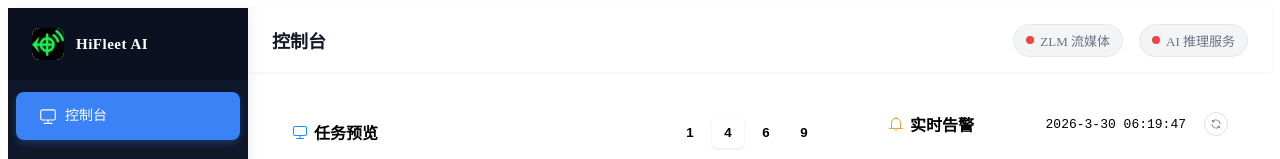
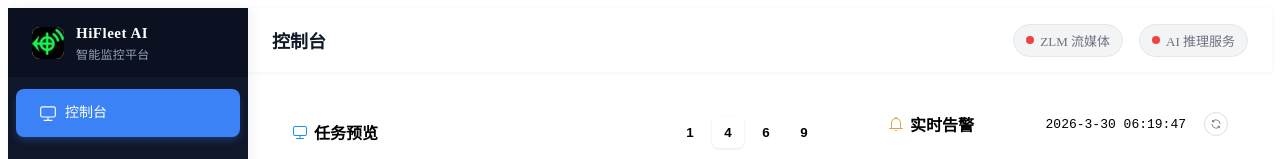
Before and after one commit to huangchao99/ai-monitor-frontend, a Vue app: page /dashboard in a window 1280 px wide. Shown: the top 159 px of the page. Built offline with nearby package versions, Linux system fonts and the light colour scheme; no server answers.

Commit message:
一些ui修改

```diff
--- a/src/App.vue
+++ b/src/App.vue
@@ -2,9 +2,14 @@
   <el-container style="height: 100vh">
     <!-- Sidebar -->
     <el-aside width="240px" class="modern-sidebar">
-      <div class="logo">
-        <img class="logo-image" src="/hifleet-logo.png" alt="HiFleet 智能监控平台 logo" />
-        <span>HiFleet AI</span>
+      <div class="brand-header">
+        <div class="brand-main">
+          <img class="logo-image" src="/hifleet-logo.png" alt="HiFleet 智能监控平台 logo" />
+          <div class="brand-copy">
+            <span class="brand-title">HiFleet AI</span>
+            <span class="brand-subtitle">智能监控平台</span>
+          </div>
+        </div>
       </div>
       <el-menu
         :default-active="activeMenu"
@@ -104,7 +109,7 @@
 <script setup>
 import { ref, computed, onMounted, onUnmounted } from 'vue'
 import { useRoute } from 'vue-router'
-import { Monitor, Grid, Bell, LocationInformation, Setting, InfoFilled, Connection, Document, DataAnalysis } from '@element-plus/icons-vue'
+import { Monitor, VideoCamera, SetUp, Warning, Grid, Bell, LocationInformation, Setting, InfoFilled, Connection, Document, DataAnalysis, Upload } from '@element-plus/icons-vue'
 import axios from 'axios'
 
 const route = useRoute()
@@ -152,13 +157,22 @@ onUnmounted(() => clearInterval(timer))
   flex-direction: column;
 }
 
-.logo {
-  height: 72px;
+.brand-header {
+  padding: 16px 20px 14px 24px;
+  background: #0b1120;
+}
+
+.brand-main {
   display: flex;
   align-items: center;
-  padding: 0 24px;
   gap: 12px;
-  background: #0b1120;
+}
+
+.brand-copy {
+  min-width: 0;
+  display: flex;
+  flex-direction: column;
+  gap: 2px;
 }
 
 .logo-image {
@@ -170,14 +184,18 @@ onUnmounted(() => clearInterval(timer))
   box-shadow: 0 2px 6px rgba(15, 23, 42, 0.25);
 }
 
-.logo span {
-  flex: 1;
-  min-width: 0;
+.brand-title {
   font-size: 15px;
   font-weight: 700;
   color: #ffffff;
   letter-spacing: 0.5px;
   line-height: 1.25;
+}
+
+.brand-subtitle {
+  font-size: 12px;
+  color: #94a3b8;
+  letter-spacing: 0.02em;
 }
 
 /* 菜单样式优化 */
```
Also changed, not shown: 1 other file (tests, documents, lock files or other folders).
